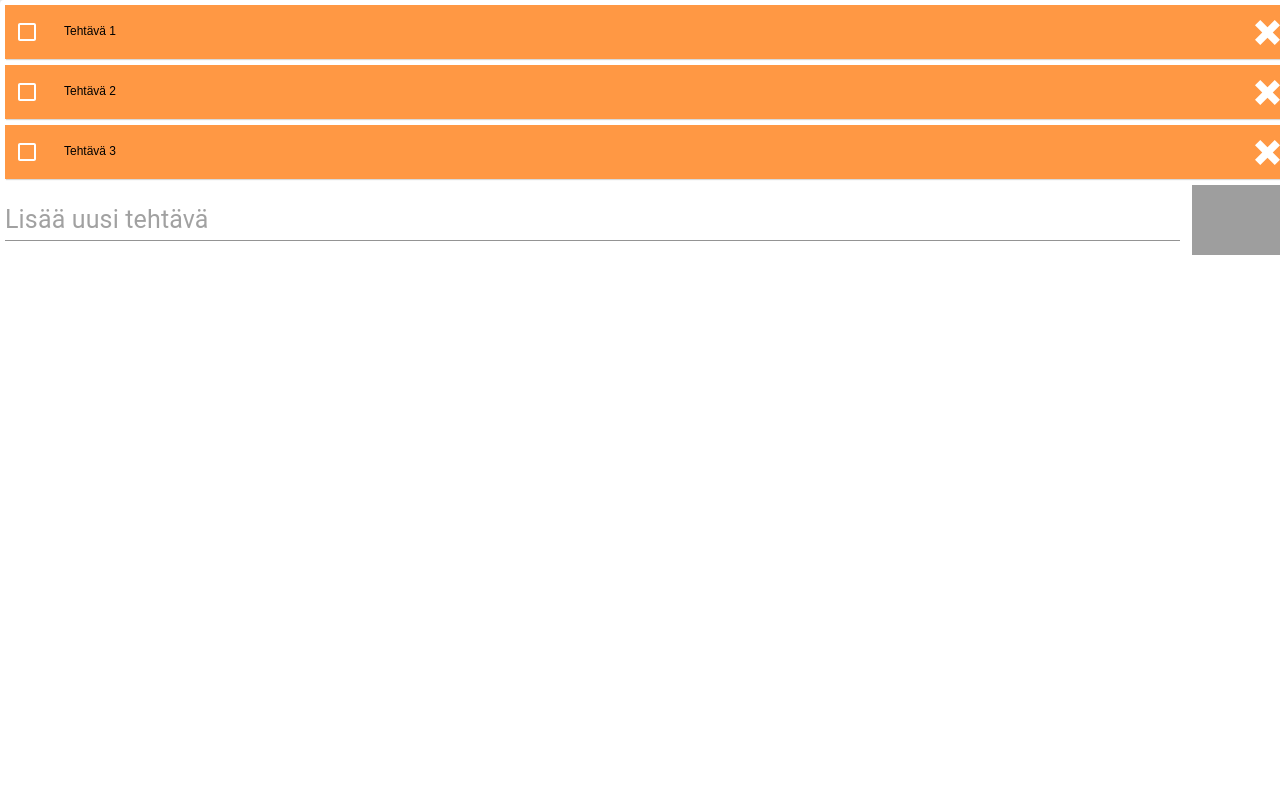
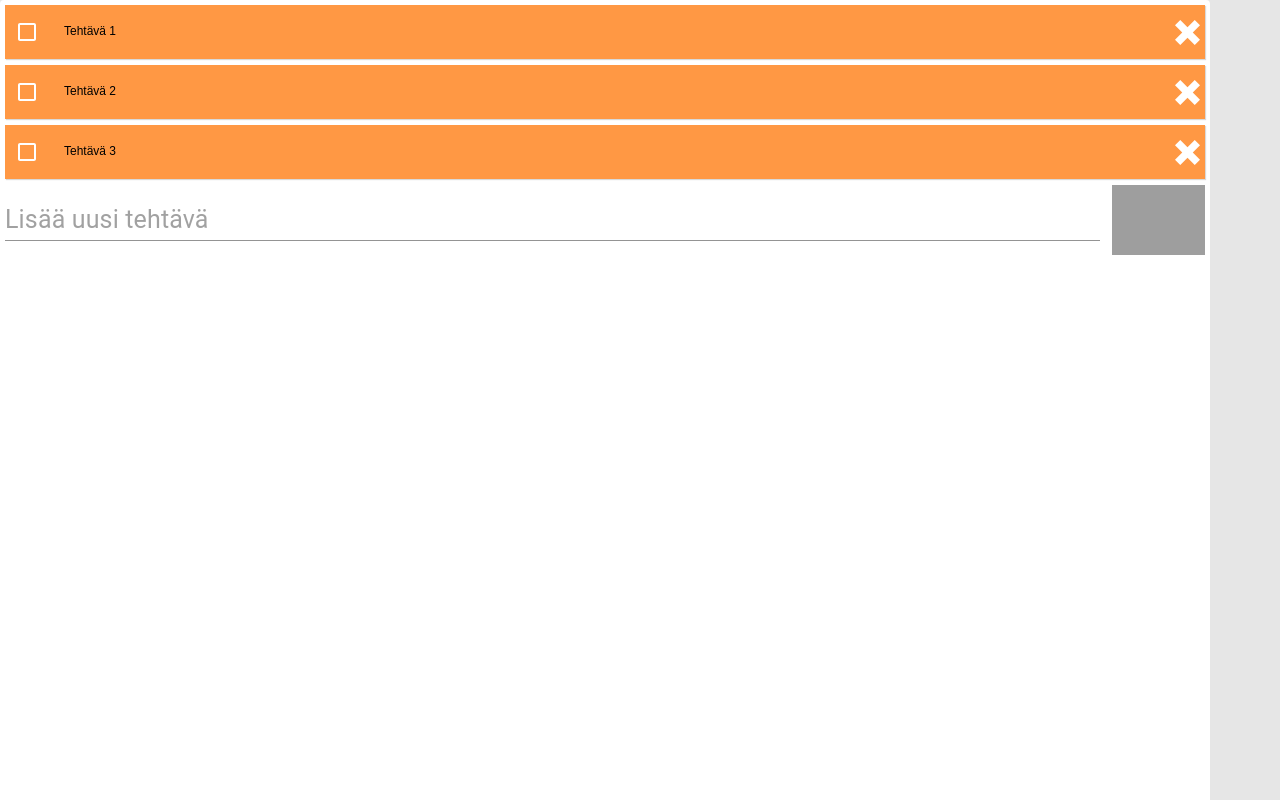
Before and after one commit to samuvartiainen/react-todo-app, a React (Create React App) app: page / in a window 1280 px wide. Built offline with nearby package versions, Linux system fonts and the light colour scheme; grey boxes are pictures that could not be loaded.

Commit message:
testing todo-lists max-width

```diff
--- a/src/App.css
+++ b/src/App.css
@@ -56,6 +56,7 @@
   padding: 5px;
   width: 100vw;
   height: 100vh;
+  max-width: 1200px;
 }
 
 .todo {
@@ -83,7 +84,7 @@
 .form {
   display: flex;
   align-items: center;
-  margin-top: 5px;
+  margin-top: 5;
   margin-bottom: 5px;
 }
 .buttons{
```
